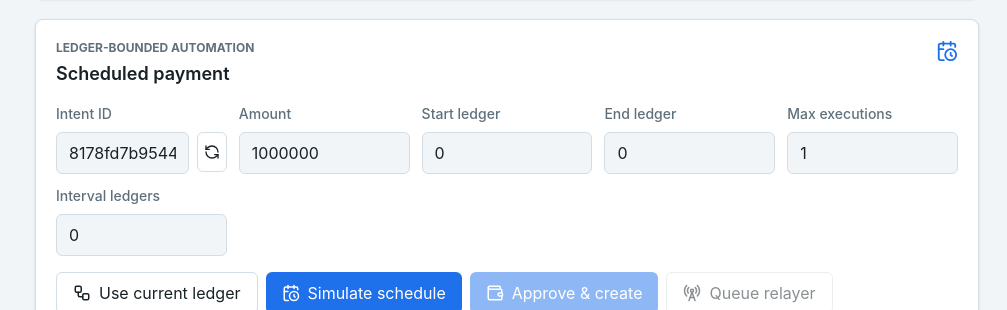
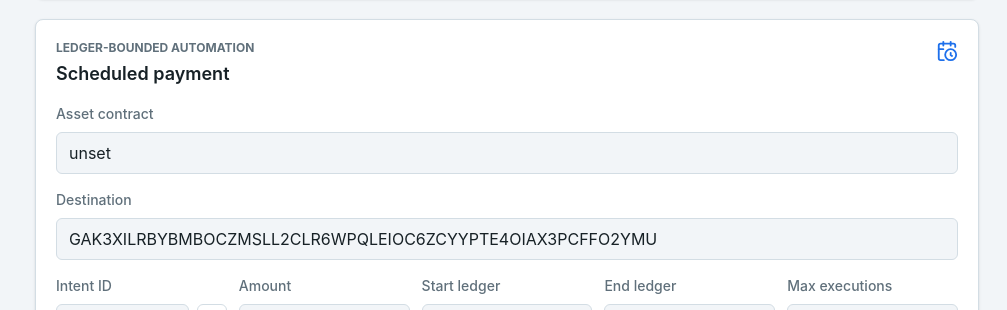
Before and after one commit to Smart-Treasury-Account-STA/dApp, a Next.js app: page / in a window 1280 px wide. Shown: the part 3112-3422 px from the top of the page, without its empty margins (273-1280 px from the left). Built offline with nearby package versions, Linux system fonts and the light colour scheme; no server answers; the database is empty; what @stellar/stellar-sdk would draw is missing.

Commit message:
feat: add recipient for scheduled payment

```diff
--- a/src/features/treasury/components/schedule-section.tsx
+++ b/src/features/treasury/components/schedule-section.tsx
@@ -206,6 +206,17 @@ export function ScheduleSection({
         title="Scheduled payment"
       />
 
+      <FormField
+        label="Asset contract"
+        onChange={(asset) => onDraftChange((current) => ({ ...current, asset }))}
+        value={draft.asset}
+      />
+      <FormField
+        label="Destination"
+        onChange={(destination) => onDraftChange((current) => ({ ...current, destination }))}
+        value={draft.destination}
+      />
+
       <div className="grid grid-cols-5 gap-3 max-xl:grid-cols-2 max-sm:grid-cols-1">
         <FormField
           action={
```
